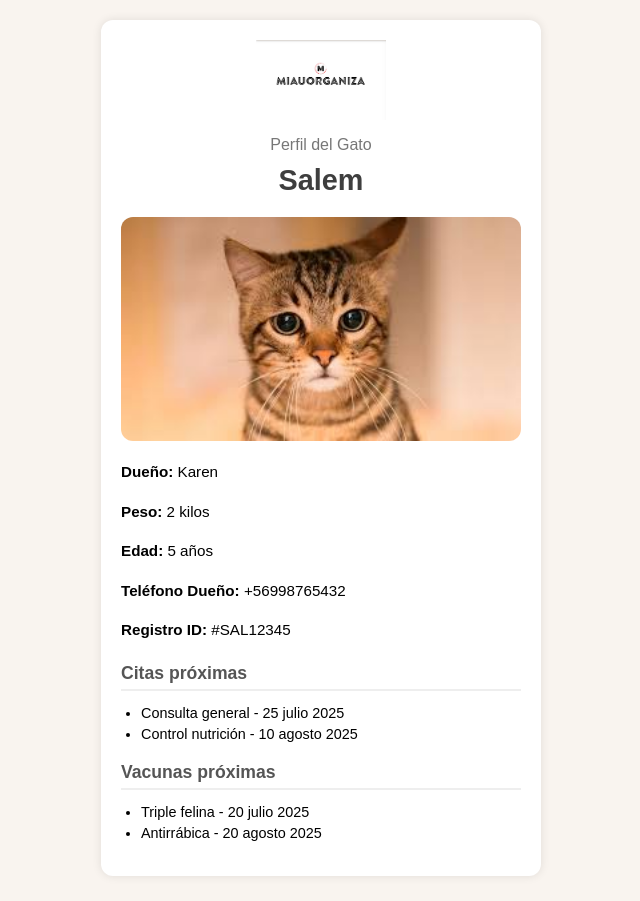
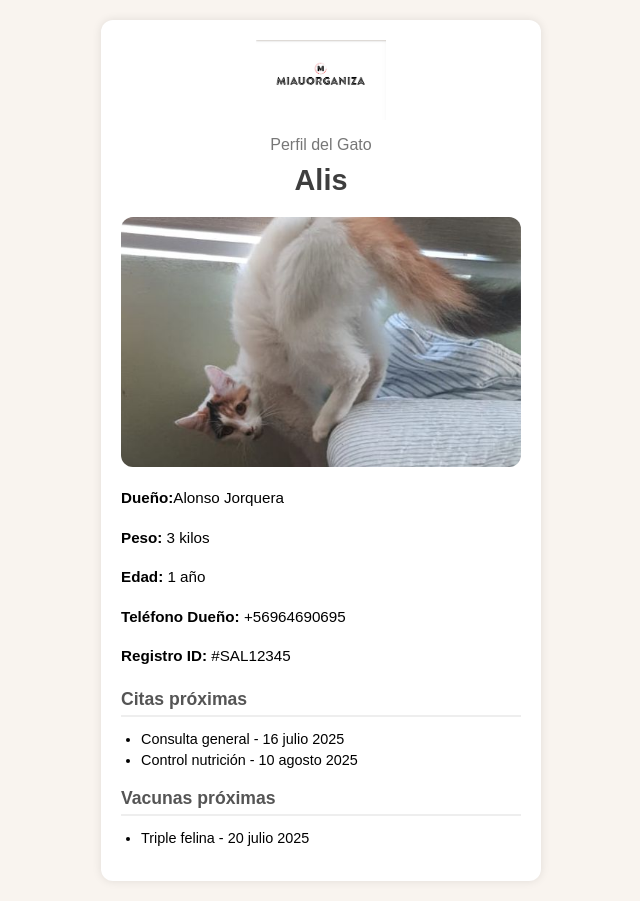
Before and after one commit to TomasJorquera/MiaOrganiza, a plain HTML site: page index.html in a window 1280 px wide. Shown: the whole page, without its empty margins (319-959 px from the left). Drawn offline with Linux system fonts and the light colour scheme.

Commit message:
Modificacion datos
Se modifica datos del gato y del dueño

```diff
--- a/index.html
+++ b/index.html
@@ -16,21 +16,21 @@
     </div>
 
     <p class="subtitle">Perfil del Gato</p>
-    <h1>Salem</h1>
-    <img src="descarga (2).jpeg" alt="Gato Salem" class="profile-img">
+    <h1>Alis</h1>
+    <img src="WhatsApp Image 2025-06-26 at 21.30.42.jpeg" alt="Gato Salem" class="profile-img">
 
     <div class="info">
-      <p><strong>Dueño:</strong> Karen</p>
-      <p><strong>Peso:</strong> 2 kilos</p>
-      <p><strong>Edad:</strong> 5 años</p>
-      <p><strong>Teléfono Dueño:</strong> +56998765432</p>
+      <p><strong>Dueño:</strong>Alonso Jorquera</p>
+      <p><strong>Peso:</strong> 3 kilos</p>
+      <p><strong>Edad:</strong> 1 año </p>
+      <p><strong>Teléfono Dueño:</strong> +56964690695</p>
       <p><strong>Registro ID:</strong> #SAL12345</p>
     </div>
 
     <div class="section">
       <h3>Citas próximas</h3>
       <ul>
-        <li>Consulta general - 25 julio 2025</li>
+        <li>Consulta general -  16 julio 2025</li>
         <li>Control nutrición - 10 agosto 2025</li>
       </ul>
     </div>
@@ -39,7 +39,7 @@
       <h3>Vacunas próximas</h3>
       <ul>
         <li>Triple felina - 20 julio 2025</li>
-        <li>Antirrábica - 20 agosto 2025</li>
+
       </ul>
     </div>
   </div>
```
Also changed, not shown: WhatsApp Image 2025-06-26 at 21.30.42.jpeg (added).
